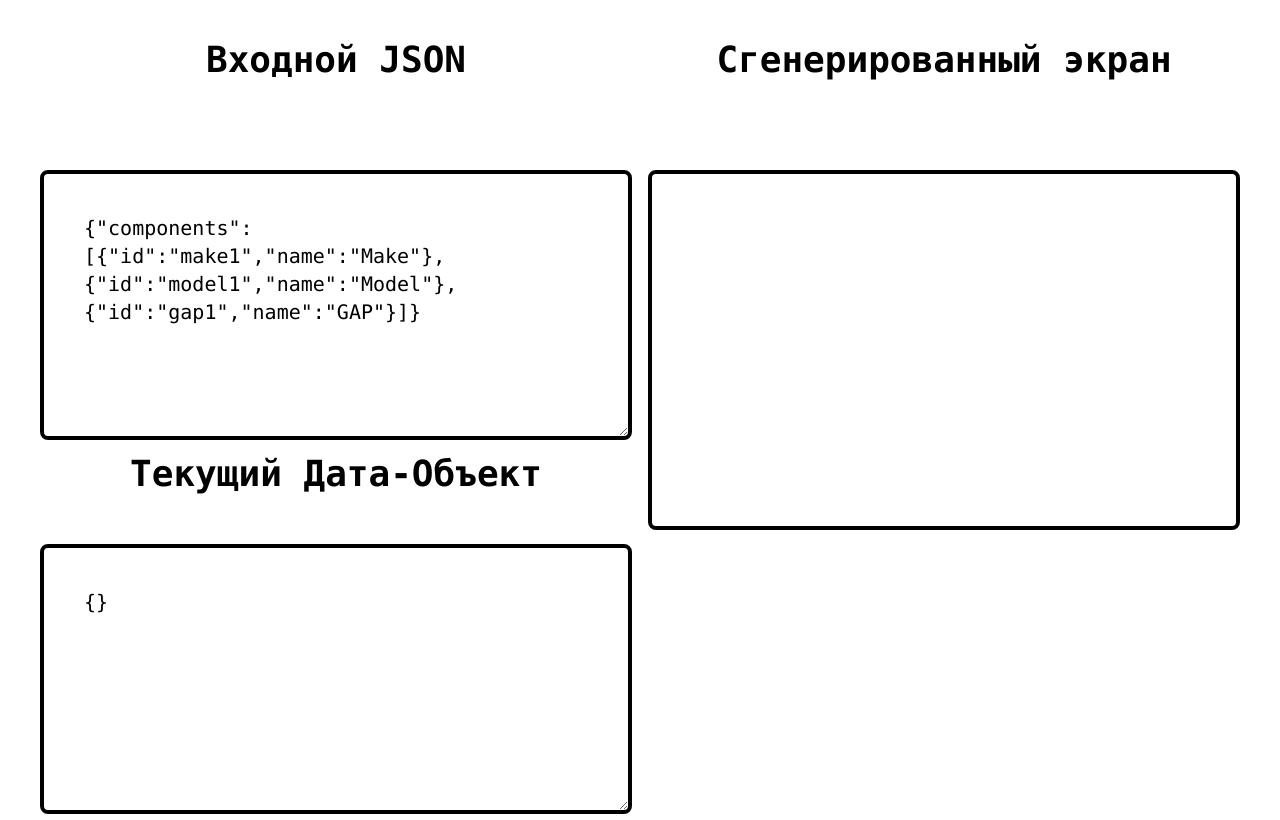
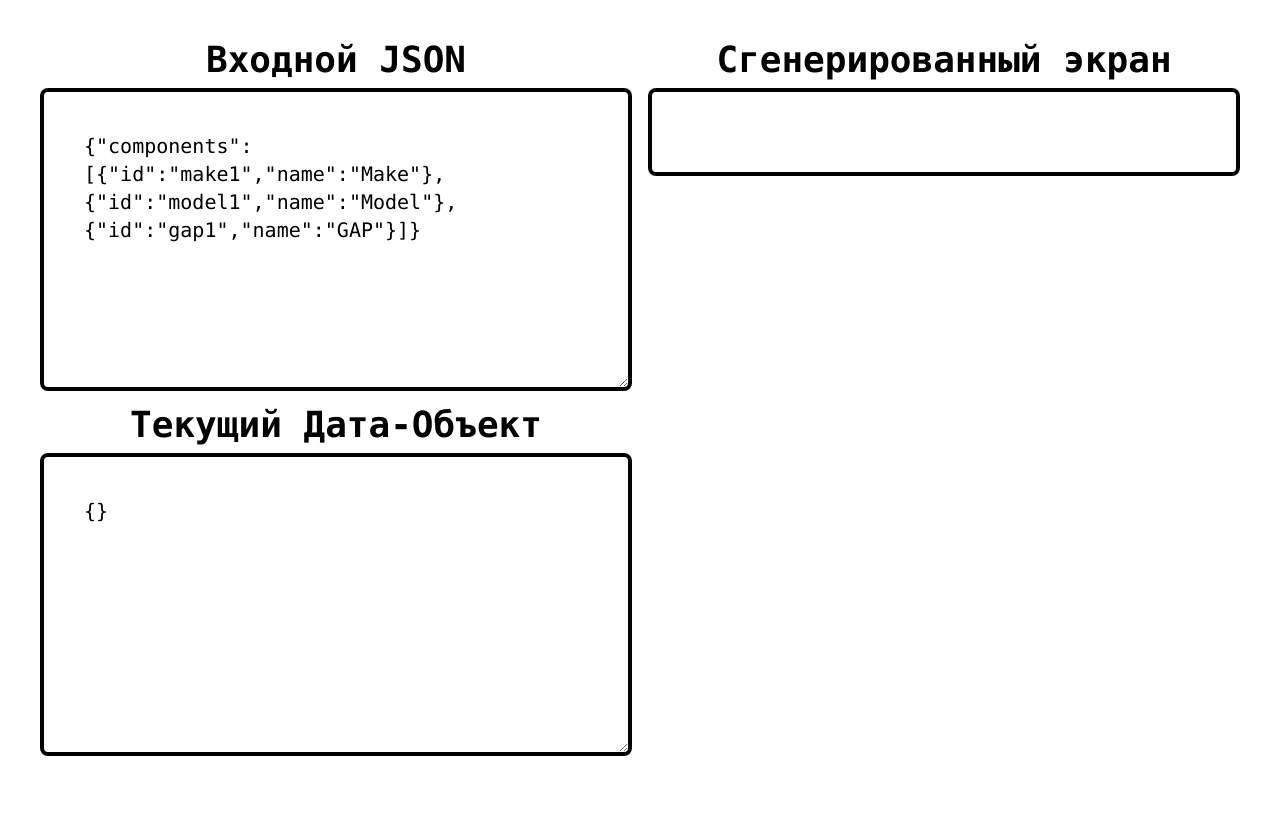
Before and after one commit to IvanOrlovsky/json-front-demo, a Next.js app: page / in a window 1280 px wide. Built offline with nearby package versions, Linux system fonts and the light colour scheme.

Commit message:
Адаптировал верстку под мобилки

```diff
--- a/src/app/page.tsx
+++ b/src/app/page.tsx
@@ -30,10 +30,10 @@ export default function Home() {
 	};
 
 	return (
-		<main className="w-screen h-screen flex flex-col sm:flex-row gap-4 p-10 ">
-			<div className="h-1/2 sm:w-1/2 ">
-				<div className="h-1/4 mb-10 flex flex-col">
-					<div className="h-1/4  mb-10 font-semibold text-center text-sm sm:text-4xl font-mono">
+		<main className="flex flex-col sm:flex-row gap-4 p-10 ">
+			<div className="sm:w-1/2 w-full">
+				<div className=" flex flex-col">
+					<div className="mb-2 font-semibold text-center text-sm sm:text-4xl font-mono">
 						Входной JSON
 					</div>
 					{error && <div style={{ color: "red" }}>{error}</div>}
@@ -44,8 +44,8 @@ export default function Home() {
 					onChange={handleJsonChange}
 					className="p-10 w-full h-3/4 border-4 border-black text-xl font-mono rounded-lg"
 				/>
-				<div className="h-1/4 mt-2 flex flex-col gap-4">
-					<div className="h-1/4  mb-2 font-semibold text-center text-sm sm:text-4xl font-mono">
+				<div className="mt-2 flex flex-col gap-4">
+					<div className="mb-2 font-semibold text-center text-sm sm:text-4xl font-mono">
 						Текущий Дата-Объект
 					</div>
 				</div>
@@ -63,11 +63,11 @@ export default function Home() {
 					className="p-10 w-full h-3/4 border-4 border-black text-xl font-mono rounded-lg"
 				></textarea>
 			</div>
-			<div className="h-1/2 sm:w-1/2">
-				<div className="h-1/4  mb-10 font-semibold	 text-center text-sm sm:text-4xl font-mono">
+			<div className="sm:w-1/2 w-full">
+				<div className="mb-2 font-semibold	text-center text-sm sm:text-4xl font-mono">
 					Сгенерированный экран
 				</div>
-				<div className="p-10 w-full h-full border-4 border-black text-3xl font-mono rounded-lg overflow-scroll">
+				<div className="p-10  border-4 border-black text-3xl font-mono rounded-lg overflow-scroll">
 					<Screen description={JSON.parse(jsonData)}></Screen>
 				</div>
 			</div>
```
